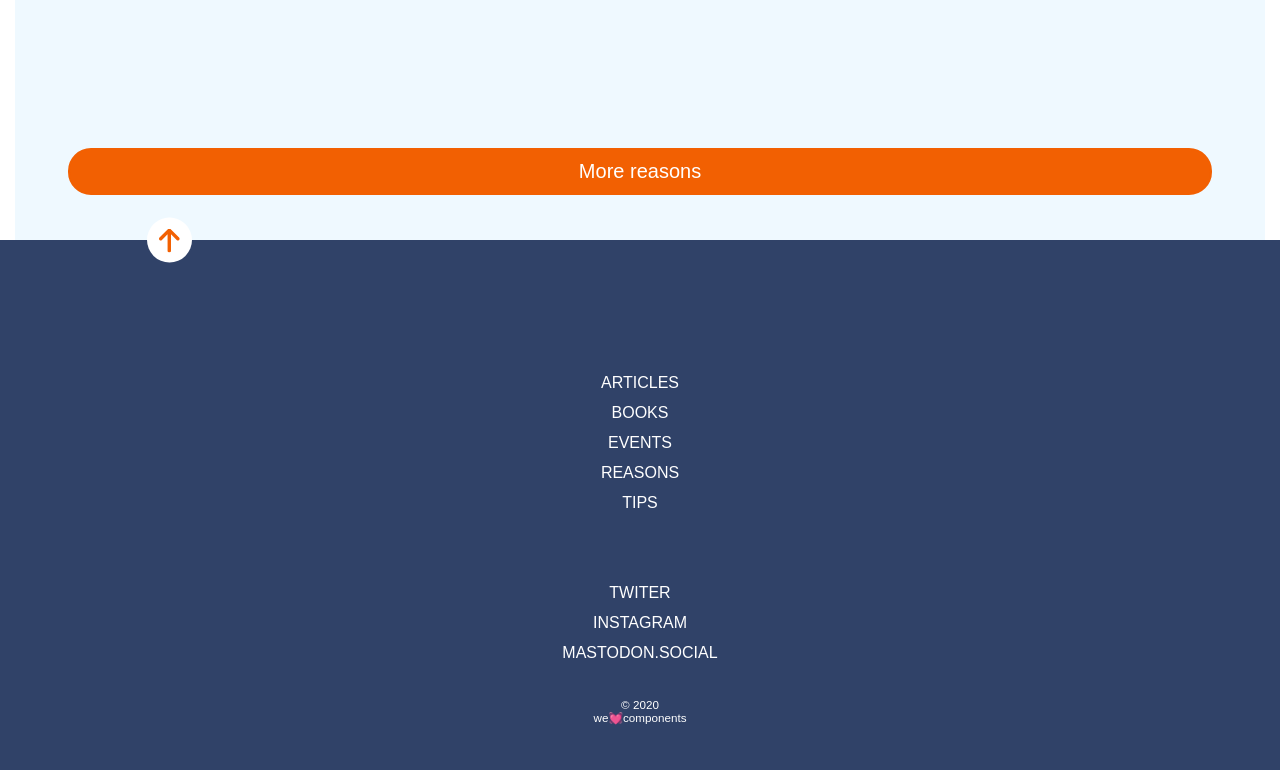
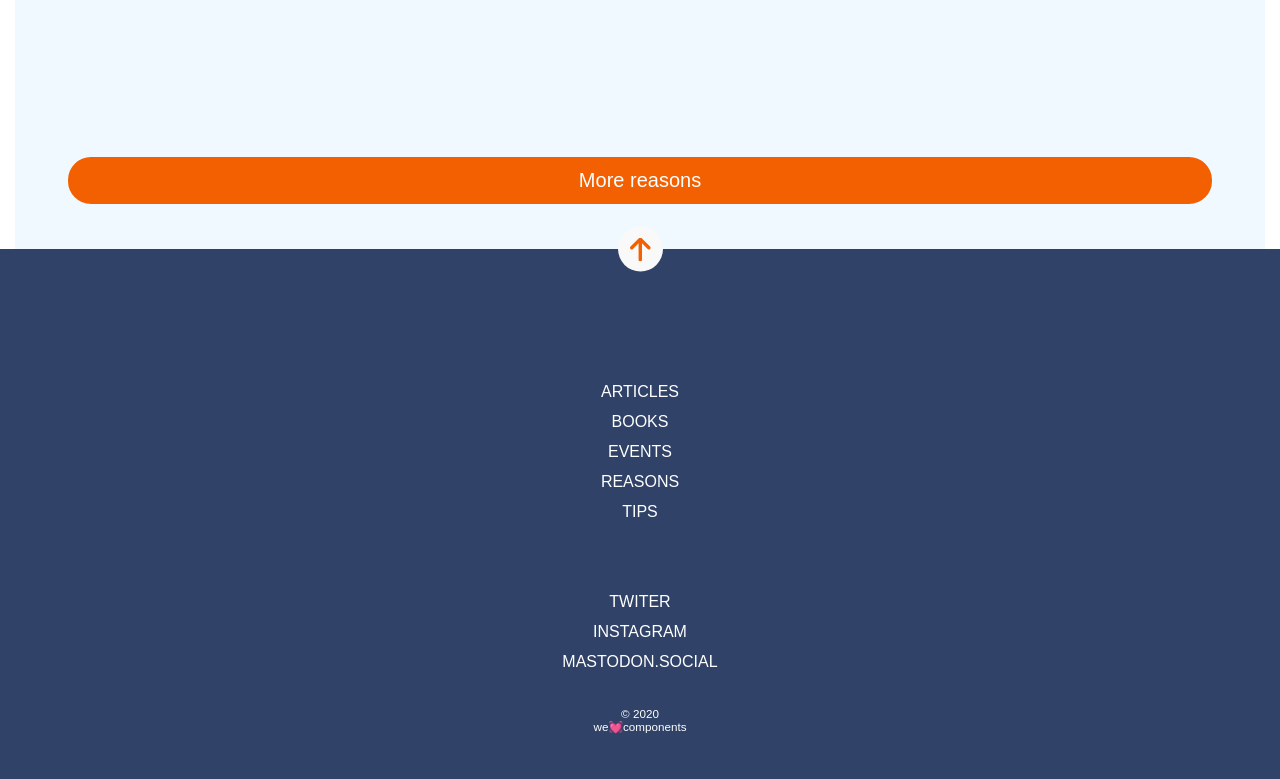
Before and after one commit to PaulaPSoto/modulo-1-evaluacion-final-PaulaPSoto, a website: page src/html/index.html in a window 1280 px wide. Shown: the part 1459-2238 px from the top of the page. Drawn offline with nearby package versions, Linux system fonts and the light colour scheme; files that its build step writes are made by us from their sources; files whose address does not match are found by name.

Commit message:
Add improvements

```diff
--- a/src/html/index.html
+++ b/src/html/index.html
@@ -22,19 +22,19 @@
         <h1 class="h1-text">Anonymous proxy </h1>
         <h5 class="h5-text">In hac habitasse platea dictumst.</h5>
         </div>
-        <div class="container_1--img"><img src="./assets/images/ico-scroll-down.svg" alt="ico-scroll-down"></div>
+        <a class="container_1--img" href="#section_reason" target="_blank"><img src="./assets/images/ico-scroll-down.svg" alt="ico-scroll-down"></a>
       </section>
     </header>
 <!-- section -->
     <section class="container container_2">
 
-        <article class="section__container--tips"> Insomnia tips</article>
-        <article class="section__container--title">Looking through a window</article>
-        <article class="section__container--text"> Donec accumsan, nulla ut volutpat porttitor, quam odio tempus felis, at luctus ex diam nec lectus. Vivamus semper sodales rutrum.</article>
+        <h5 class="section__container--tips"> Insomnia tips</h5>
+        <article class="section__container--title"> <h3>Looking through a window </h3></article>
+        <article class="section__container--text"> <p> Donec accumsan, nulla ut volutpat porttitor, quam odio tempus felis, at luctus ex diam nec lectus. Vivamus semper sodales rutrum.</p></article>
         <article class="section__container--button ">Go</article>
     </section>
 
-    <section class="container container3">
+    <section class="container container3" id="section_reason">
        <div class="container3--item1">
           <h2>3 Reasons to purchase</p>
        </div>
@@ -58,22 +58,23 @@
 
 
      <footer class="page__footer">
-      <div class="container_3--img"><img src="./assets/images/ico-arrow.svg" alt="ico-scroll-down"></div>
+
+      <div class="container_3--img"><img src="./assets/images/ico-arrow.svg" alt="ico-arrow"></div>
         <nav class="footer__nav">
           <ul >
-            <li ><a title= "" class="nav-links" href="https://adalab.es/" target="_blank">Articles</a></li>
-            <li><a title= "" class="nav-links" href="https://adalab.es/" target="_blank">Books</a></li>
-            <li><a title= "" class="nav-links" href="https://adalab.es/" target="_blank">Events</a></li>
-            <li><a title= "" class="nav-links" href="https://adalab.es/" target="_blank">Reasons</a></li>
-            <li><a title= "" class="nav-links" href="https://adalab.es/" target="_blank">Tips</a></li>
+            <li class="li-links"><a title= "" class="nav-links" href="https://adalab.es/" target="_blank">Articles</a></li>
+            <li class="li-links"><a title= "" class="nav-links" href="https://adalab.es/" target="_blank">Books</a></li>
+            <li class="li-links"><a title= "" class="nav-links" href="https://adalab.es/" target="_blank">Events</a></li>
+            <li class="li-links"><a title= "" class="nav-links" href="https://adalab.es/" target="_blank">Reasons</a></li>
+            <li class="li-links"><a title= "" class="nav-links" href="https://adalab.es/" target="_blank">Tips</a></li>
          </ul>
         </nav>
 
         <nav  class="footer__nav">
           <ul class="footer_ul">
-            <li class=""><a title= "Twiter" class="nav-links" href="https://adalab.es/" target="_blank">Twiter</a></li>
-            <li class=""><a title= "Instagram" class="nav-links" href="https://adalab.es/" target="_blank">Instagram</a></li>
-            <li class=""><a title= "Mastodon.Social" class="nav-links" href="https://adalab.es/" target="_blank">Mastodon.Social</a></li>
+            <li class="li-links"><a title= "Twiter" class="nav-links" href="https://adalab.es/" target="_blank">Twiter</a></li>
+            <li class="li-links"><a title= "Instagram" class="nav-links" href="https://adalab.es/" target="_blank">Instagram</a></li>
+            <li class="li-links"><a title= "Mastodon.Social" class="nav-links" href="https://adalab.es/" target="_blank">Mastodon.Social</a></li>
           </ul>
         </nav>
         <div class="footer__copy">
@@ -82,30 +83,6 @@
         </div>
      </footer>
 
-
-
-
-
-
-
-
-
-
-
-
-
-
-
-
-
-
-
-
-
-
-
-
     </div>
-    <script src="./assets/js/main.js"></script>
   </body>
 </html>
--- a/src/scss/main.scss
+++ b/src/scss/main.scss
@@ -1,4 +1,4 @@
-@import 'core/reset';
+ @import 'core/reset';
 
 /* page */
 
@@ -63,7 +63,8 @@
 }
 .container_1--img{
     width: 45px;
-    height: 45px;display: flex;
+    height: 45px;
+    display: flex;
     justify-content: center;
     align-items: center;
     background-color:#ffffff;
@@ -75,7 +76,7 @@
 
 .container {
     margin: 0 15px;
-    // background-color: blue;
+    //background-color: blue;
 }
 .section__container2 {
     height:376px ;
@@ -89,7 +90,7 @@
     font-size: 14px;
     color: #8ccbea;
     margin-top: 30px;
-    width: 90px;
+    width: 100px;
     height: 30px;
     margin-bottom: 1px;
     text-transform: capitalize;
@@ -108,9 +109,11 @@
 .section__container--text {
     font-family:'Roboto-Regular',sans-serif;
     font-size: 18px;
+    line-height: 30px;
     color: #4a4a4a;
-    // width: 290px;
+    // width: 100px;
     // height: 120px;
+    min-width: 300px;
     margin-top: 15px;
     margin-bottom:30px;
 }
@@ -131,8 +134,7 @@
     size: 20px;
     padding: 0 25px 0 26px;
 }
-.container3{
-    // height:100vh;
+.container3 {
     background-color:#eff9ff;
     display: grid;
     grid-template-columns:repeat(1fr) ;
@@ -205,19 +207,19 @@
     display: flex;
     flex-direction: column;
     justify-content: center;
+    align-items: center;
+    min-width: 300px;
 }
 .container_3--img {
-    width: 45px;
-    height: 45px;display: flex;
+    display: flex;
     justify-content: center;
     align-items: center;
-    background-color:#ffffff;
+    width: 45px;
+    height: 45px;
+    background-color:#faf9f9;
     border-radius: 50%;
     margin-bottom: 53px;
     transform: translate(0, -50%);
-    position: relative;
-    left: 147px;
-
 
 
 }
@@ -233,13 +235,19 @@
     margin-bottom: 30px;
 }
 .nav-links {
-    text-decoration: none;
     font-family:"Roboto-Regular",sans-serif;
     font-size: 16px;
     line-height: 30px;
     color: #ffffff;
     text-transform: uppercase;
     text-align: center;
+    text-decoration: none;
+}
+.li-links{
+
+    list-style: none;
+
+
 }
 .footer__copy {
     text-align: center;
@@ -250,3 +258,14 @@
     color: #ffffff;
     margin-bottom: 45px;
 }
+
+/*p {
+    text-decoration: none;
+    color: blue;
+}
+p:hover {
+    color:black;
+}
+p {
+    transition: color 0.8s linear 0.2s;
+}*/
```
